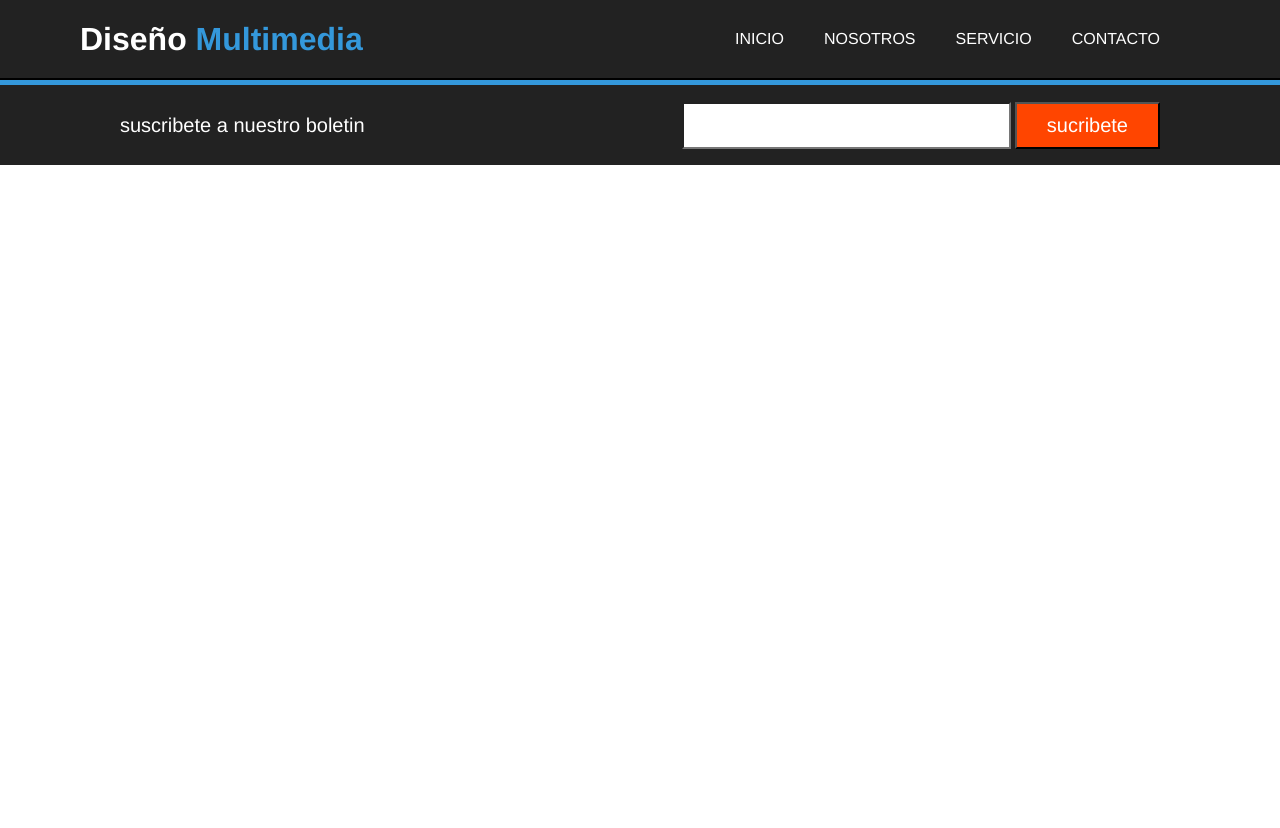
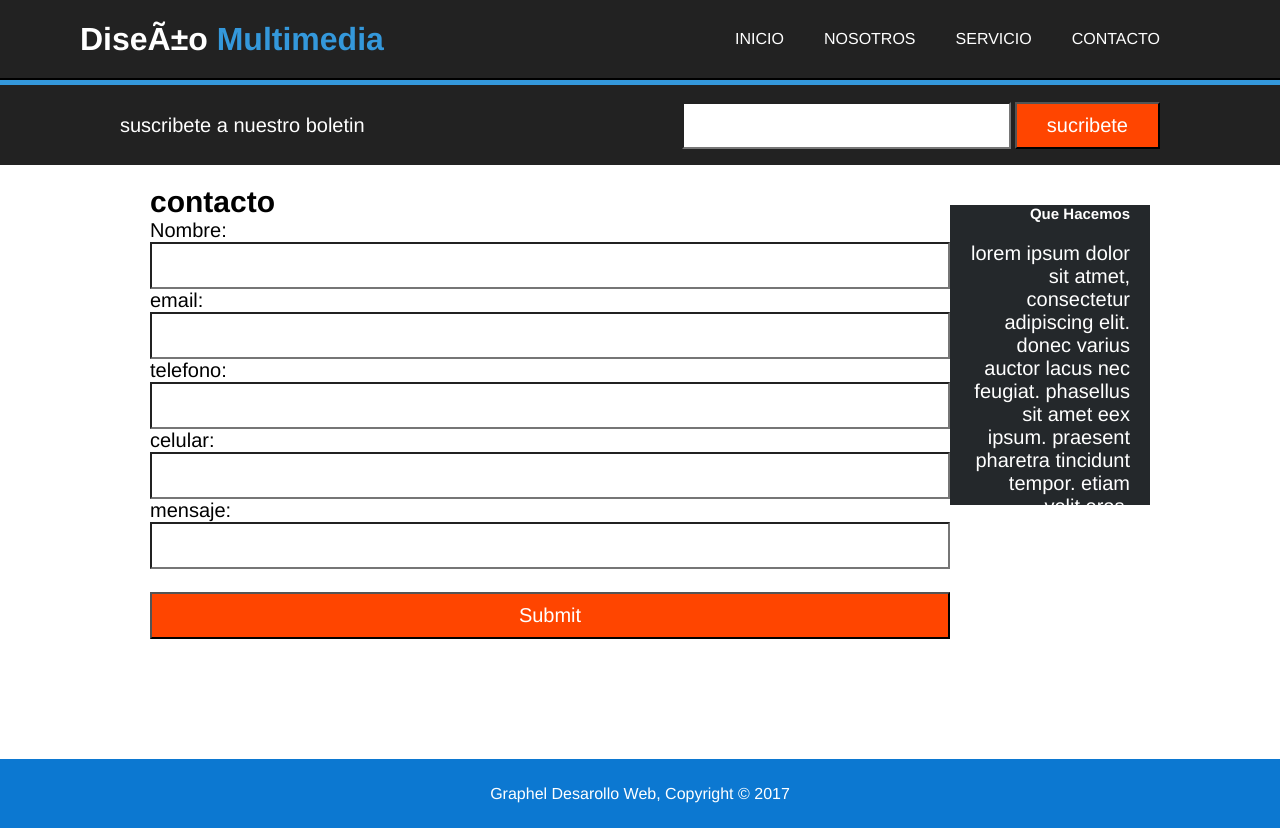
Before and after one commit to villada-2007/proyecto-graphel, a plain HTML site: page contacto.html in a window 1280 px wide. Before the commit the page ends 800 px from the top, so only its background shows below. Drawn offline with Linux system fonts and the light colour scheme.

Commit message:
ultimo cambio

```diff
--- a/contacto.html
+++ b/contacto.html
@@ -10,7 +10,7 @@
 
 
 <header>
-    <h1 class="d">Diseño <span class="span1">Multimedia</span></h1>
+    <h1 class="d">DiseÃ±o <span class="span1">Multimedia</span></h1>
     <nav>
        <ul>
              <li ><a href="index.html">INICIO</a></li>
@@ -31,3 +31,54 @@
         <input type="submit"  value="sucribete" >
     </form>
      </section>
+
+
+
+     <section class="perro">
+           <form class="gato" >
+
+            <h1>contacto</h1>
+
+            <label   for="nombre">Nombre: </label><br>
+		    <input class="a" type="text" id="" value="" required><br>
+
+            <label for="email">email: </label><br>
+		    <input class="b" type="text" id="" value="" required><br>
+
+
+            <label for="telefono">telefono: </label><br>
+		    <input class="i"  type="text" id="" value="" required><br>
+
+
+            <label for="celular">celular: </label><br>
+		    <input class="o" type="text" id="" value="" required><br>
+
+
+            <label for="mensaje">mensaje: </label><br>
+		    <input class="u" type="text" id="" value="" required><br><br>
+
+
+            <input class="r" type="submit" >
+
+             </form>
+
+
+
+             <section class="uno">
+                <div class="parrafo4">
+                   <h5 class="sadow">Que Hacemos</h5>
+                   <p class="hades66">
+                   lorem ipsum dolor sit atmet, consectetur adipiscing elit. donec varius auctor lacus nec feugiat. phasellus sit amet eex ipsum.
+                     praesent pharetra tincidunt tempor. etiam velit eros, dapibus eget porta in, lacinia et magna</p>
+                   </div>
+                </section>
+
+        </section>
+
+     <footer class="ultimo">
+        <p>Graphel Desarollo Web, Copyright &copy; 2017</p>
+    </footer>
+
+
+    </body>
+    </html>
--- a/styles.css
+++ b/styles.css
@@ -168,22 +168,24 @@ section input{
 
 
 /*segunda pagina*/
-.containerp{
+.container1{
     display: flex;
 }
-.containerp h2{
+.container1 h2{
     margin: 20px;
     margin-left: 100px;
     font-family: 'Franklin Gothic Medium', 'Arial Narrow', Arial, sans-serif;
 }
 
-.containerp p{
+.perro{
+    font-size: 20px;
     width: 745px;
     margin-left: 100px;
     font-family: 'Franklin Gothic Medium', 'Arial Narrow', Arial, sans-serif;
 }
 
 .contenido p {
+    font-size: 20px;
     background-color: rgb(36, 40, 43);
     color: white;
     padding: 15px 15px 15px 15px ;
@@ -204,23 +206,119 @@ section input{
 
 }
 .hacer{
-    display: flex;
 
+
+    margin-top:20px;
+    background-color:rgb(36, 40, 43) ;
+    width: 200px;
+    height: 200px;
+    color: white;
+    font-family: 'Franklin Gothic Medium', 'Arial Narrow', Arial, sans-serif;
+    text-align: center;
+}
+.hacemos{
+    margin:10px;
+
+}
+
+
+
+
+
+/*tercer pagina*/
+.contenedor3{
+    display:flex ;
+}
+.titulos{
+
+margin: 20px 10px 10px 10px;
+font-family: 'Franklin Gothic Medium', 'Arial Narrow', Arial, sans-serif;
+flex-direction: column;
+font-size: 20px;
+
+
+
+
+}
+
+.titulo1{
+background-color: rgb(212, 203, 203);
+margin: 10px;
+
+}
+
+.titulo2{
+background-color: rgb(212, 203, 203);
+margin: 10px;
+
+}
+.titulo3{
+background-color: rgb(212, 203, 203);
+margin: 10px;
+}
+.parrafo4{
     margin-top: 20px;
     background-color:rgb(36, 40, 43) ;
     width: 200px;
     height: 300px;
     color: white;
     font-family: 'Franklin Gothic Medium', 'Arial Narrow', Arial, sans-serif;
+
 }
-.h3{
-    text-align:center ;
+
+.sadow{
+    margin: 20px 20px 10px;
+    font-size: 15px;
+
 }
+.hades66{
+    margin: 20px;
+
+}
+
+/*cuarta pagina*/
+.perro{
+    display: flex;
+     margin-bottom: 100px;
+     padding: 20px 50px ;
+ }
+ .gato{
+     justify-content: space-between;
 
 
 
+ }
+ .a{
+     background-color: white;
+     color: black;
+     width: 800px;
+ }
+ .b{
+     background-color: white;
+     width: 800px;
+ }
+ .i{
+     background-color: white;
+     width: 800px;
+ }
+ .o{
+     background-color: white;
+     width: 800px;
+ }
+ .u{
+     background-color: white;
+     width: 800px;
+ }
+ .uno{
+     text-align: end;
+     margin-right: 100px;
 
 
+ }
+ .r{
+     width: 800px;
+ }
 
-
-/*tercer pagina*/
+ .imagen{
+     margin: 50px;
+ }
```
Also changed, not shown: index.html (+3 -0 lines), nosotros.html (+3 -3 lines), servicio.html (+49 -0 lines), 1 other file.
